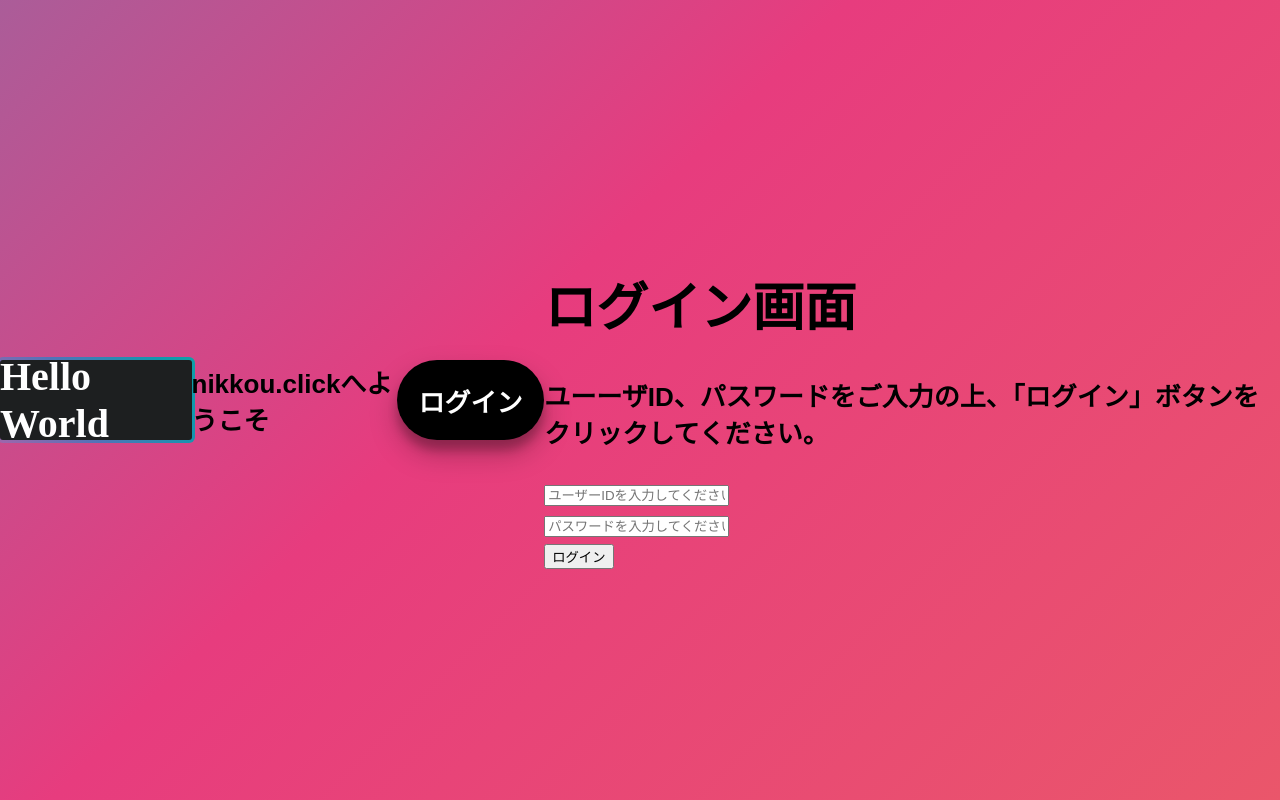
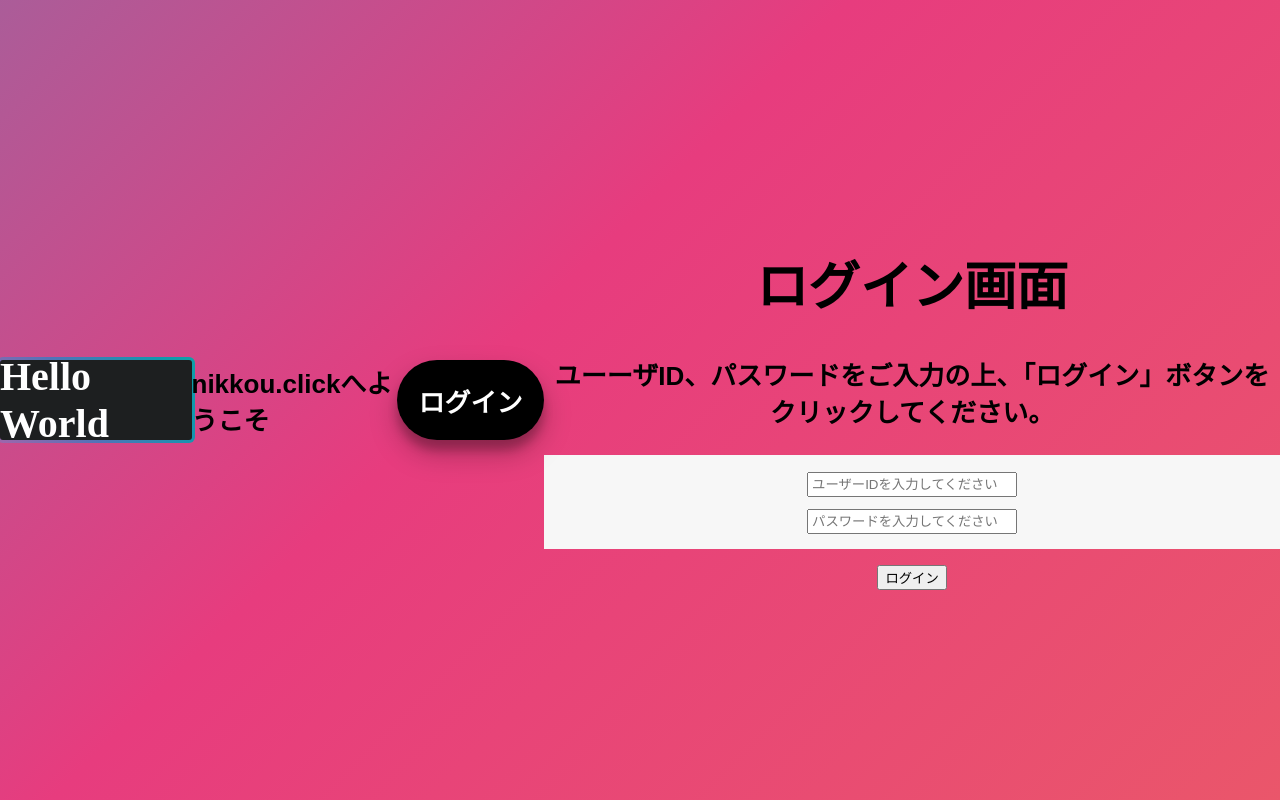
Before and after one commit to nayubikun/home, a PHP site: page / in a window 1280 px wide. Run offline with PHP 8.4, Linux system fonts and the light colour scheme.

Commit message:
特にメッセージはない

```diff
--- a/index.css
+++ b/index.css
@@ -187,3 +187,19 @@ body {
 		background-position: 0% 50%;
 	}
 }
+
+form {
+  text-align: center;
+}
+
+.login_form_btm {
+  padding: 10px 0;
+  background-color: #F7F7F7;
+  margin: 10px 0;
+}
+
+input {
+  width: 200px;
+  padding: 3px;
+  margin: 5px 0;
+}
```
